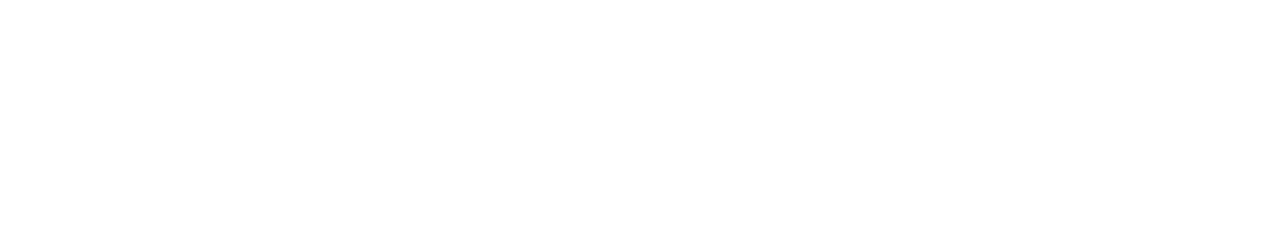
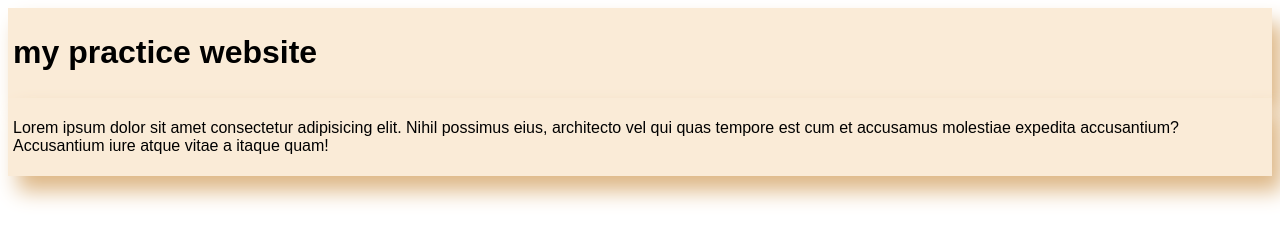
Before and after one commit to Galib65/random-website, a plain HTML site: page index.html in a window 1280 px wide. Drawn offline with Linux system fonts and the light colour scheme.

Commit message:
adding file

```diff
--- /dev/null
+++ b/index.css
@@ -0,0 +1,7 @@
+div{
+    background-color: antiquewhite;
+    margin: 10px solid black;
+    padding: 5px;
+    box-shadow: 10px 15px 20px burlywood;
+    font-family: Arial, Helvetica, sans-serif;
+}
--- a/index.html
+++ b/index.html
@@ -4,8 +4,14 @@
     <meta charset="UTF-8">
     <meta name="viewport" content="width=device-width, initial-scale=1.0">
     <title>A random website for git practice</title>
+    <link rel="stylesheet" href="index.css">
 </head>
 <body>
+    <div>
+        <h1> my practice website</h1>
 
+    </div>
+    <div><p>Lorem ipsum dolor sit amet consectetur adipisicing elit. Nihil possimus eius, architecto vel qui quas tempore
+        est cum et accusamus molestiae expedita accusantium? Accusantium iure atque vitae a itaque quam!</p></div>
 </body>
 </html>
```
